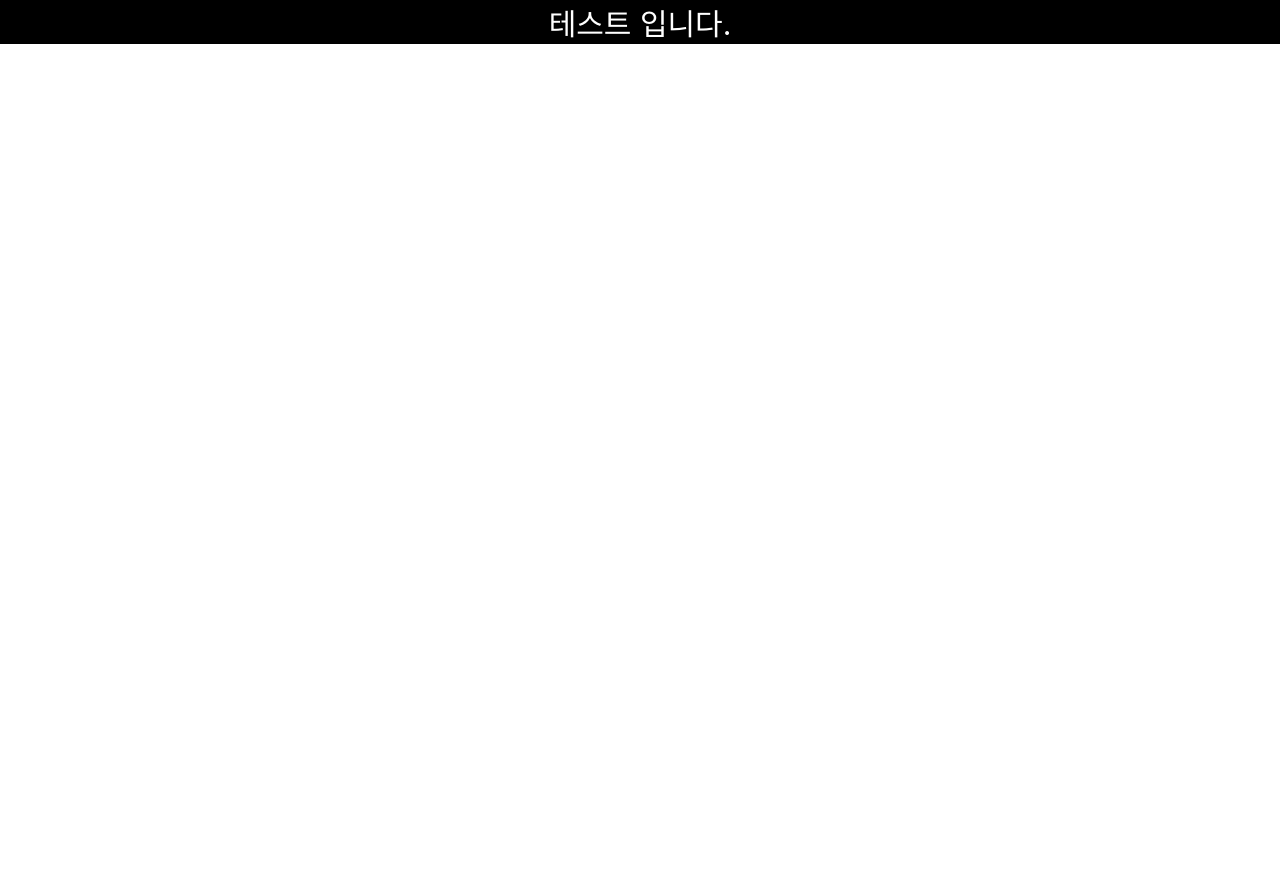
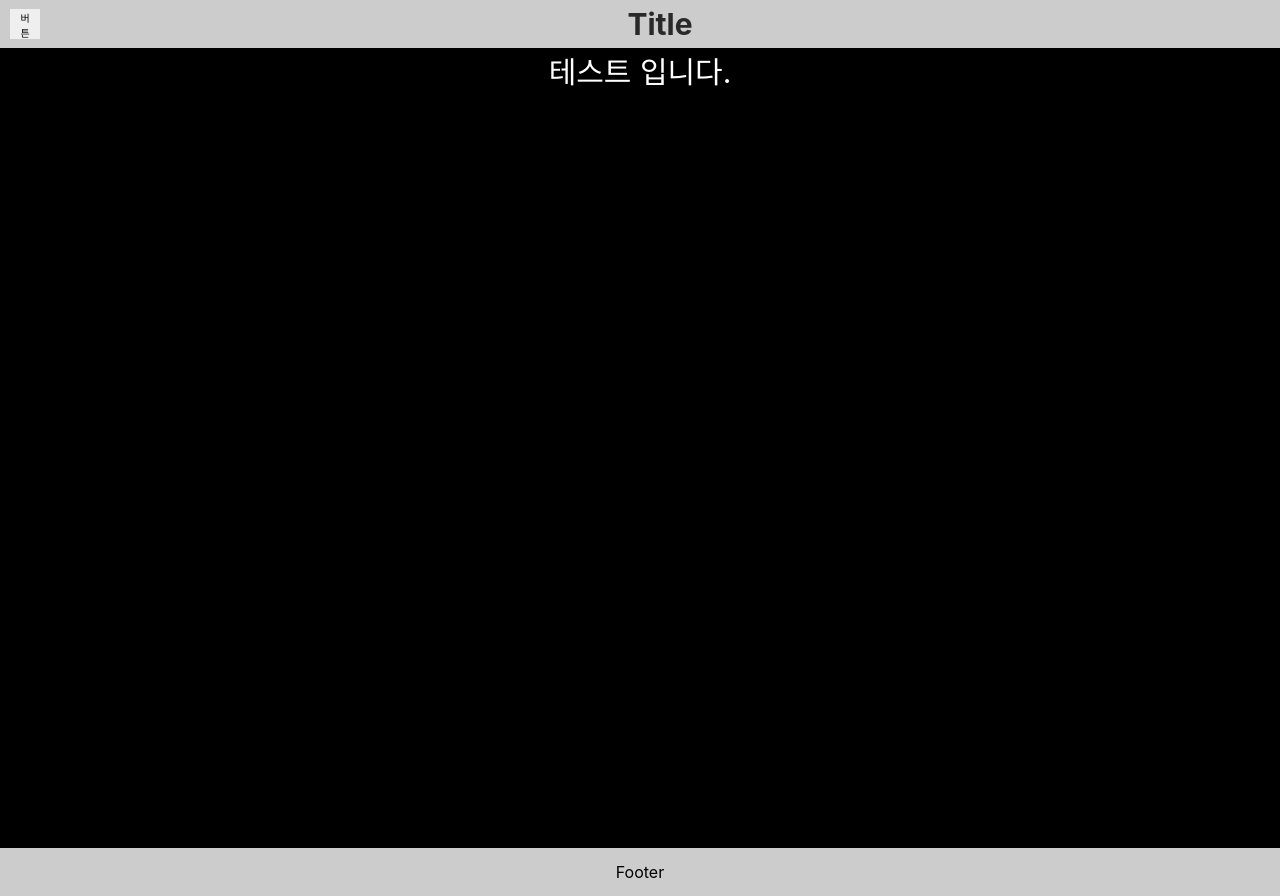
Before and after one commit to eoqna/react-web-frame-ts, a React (Create React App) app: page / in a window 1280 px wide. Before the commit the page ends 800 px from the top, so only its background shows below. Built offline with nearby package versions, Linux system fonts and the light colour scheme.

Commit message:
[eoqna] 23-04-28 React Web Standard Frame TS

```diff
--- a/src/App.tsx
+++ b/src/App.tsx
@@ -4,8 +4,30 @@ import styled from 'styled-components';
 const ContentWrapper = styled.div`
   text-align: center;
   background-color: black;
-  height: 100%;
+  height: 800px;
   width: 100%;
+`;
+
+const Header = styled.div`
+  display: flex;
+  height: 48px;
+  background-color: #ccc;
+  justify-content: space-between;
+  align-items: center;
+`;
+
+const HeaderButton = styled.button`
+  width: 30px;
+  height: 30px;
+  border: 0;
+  font-size: 10px;
+  margin-left: 10px;
+`;
+
+const HeaderTitle = styled.p`
+  font-size: 30px;
+  font-weight: bold;
+  color: rgba(0, 0, 0, 0.8);
 `;
 
 const MainTitle = styled.span`
@@ -14,14 +36,41 @@ const MainTitle = styled.span`
   font-size: 30px;
 `;
 
+const Footer = styled.div`
+  display: flex;
+  background-color: #ccc;
+  justify-content: center;
+  align-items: center;
+  height: 48px;
+`;
+
 function App() {
 
   return (
-    <ContentWrapper>
-      <MainTitle>
-        테스트 입니다.
-      </MainTitle>
-    </ContentWrapper>
+    <>
+      <Header>
+        <HeaderButton>
+          버튼
+        </HeaderButton>
+        <HeaderTitle>
+          Title
+        </HeaderTitle>
+        <div>
+
+        </div>
+      </Header>
+
+      <ContentWrapper>
+        <MainTitle>
+          테스트 입니다.
+        </MainTitle>
+
+      </ContentWrapper>
+
+      <Footer>
+        Footer
+      </Footer>
+    </>
   );
 }
 
```
